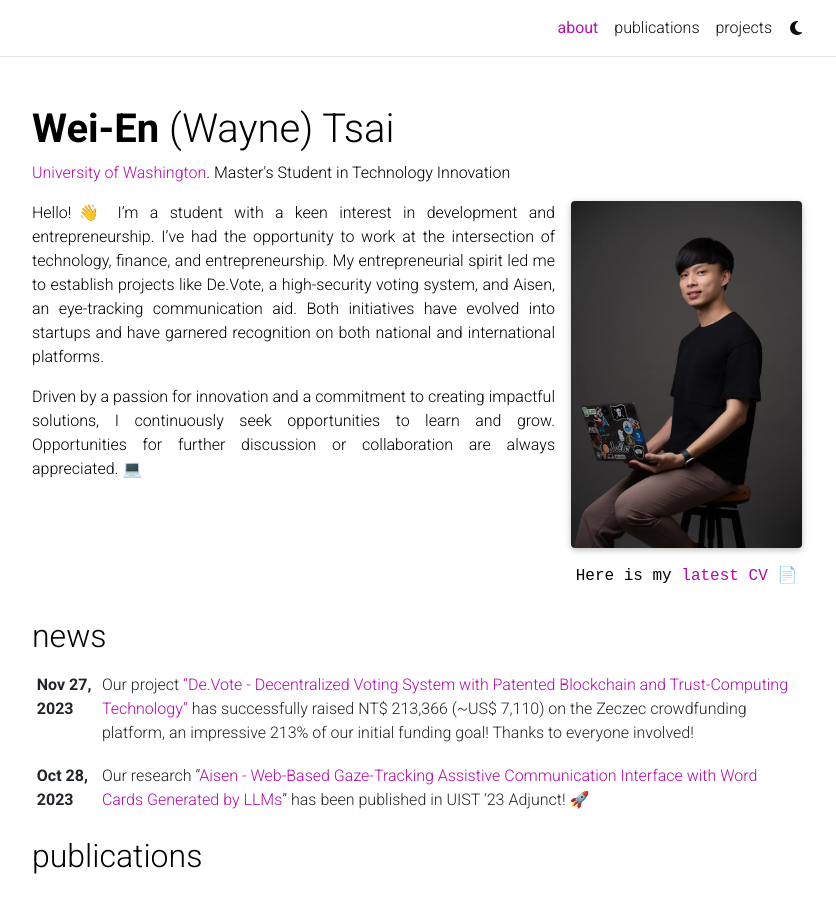
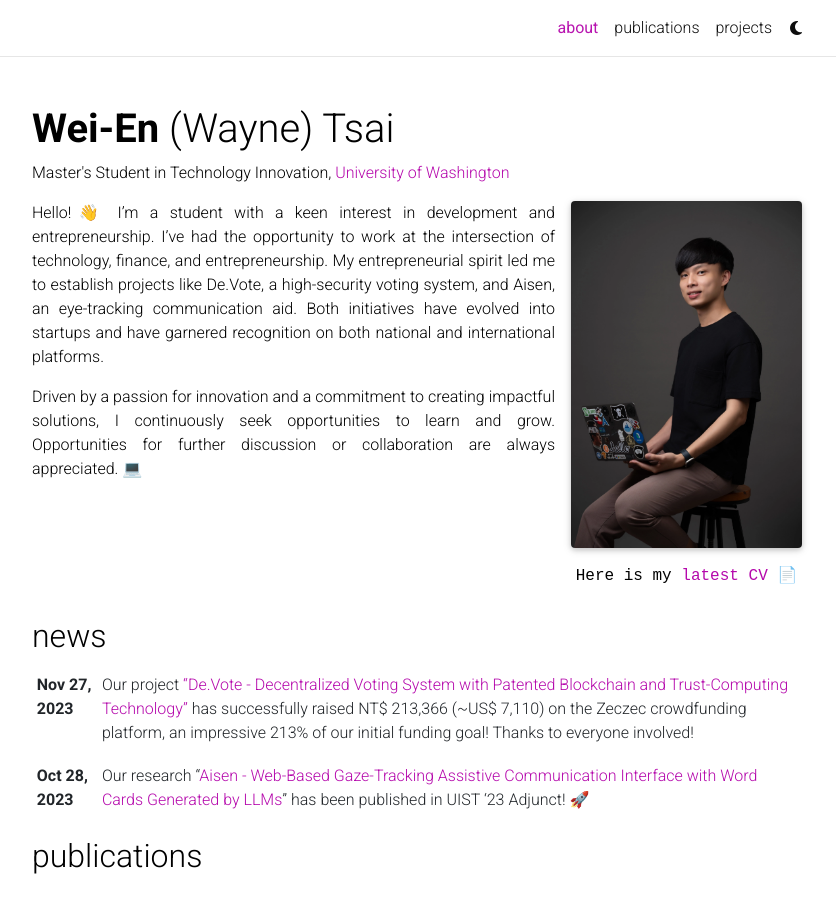
Before and after one commit to wayne-tsai/wayne-tsai-folio, a Jekyll site: the page built from _pages/about.md, in a window 1280 px wide and 900 px high. Shown: the whole window, without its empty margins (223-1059 px from the left). Built offline with Jekyll 4.4.1, drawn with Linux system fonts in a browser that asks for light colours; emoji names are drawn with the system emoji font; some web fonts are replaced; comment, search, counter and statistics services are not loaded; a style sheet for code colours, icons or effects is not loaded.

```diff
--- a/_pages/about.md
+++ b/_pages/about.md
@@ -2,7 +2,7 @@
 layout: about
 title: about
 permalink: /
-subtitle: <a href='https://www.washington.edu'>University of Washington</a>. Master's Student in Technology Innovation
+subtitle: Master's Student in Technology Innovation, <a href='https://www.washington.edu'>University of Washington</a>
 profile:
   align: right
   image: prof_pic.webp
```
